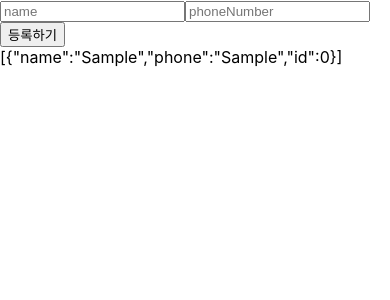
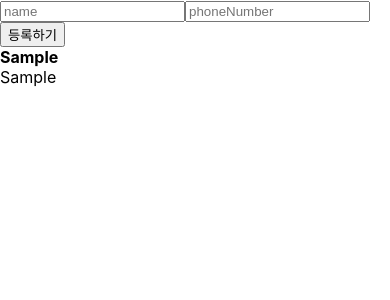
Before and after one commit to minjuice1/Inflearn, a React (Create React App) app in the folder contact-app/: page / in a window 390 px wide. Both pictures are taken after typing "Sample", "Sample" into the empty fields and a click on the button "등록하기". Shown: the top 300 px of the page. Built offline with nearby package versions, Linux system fonts and the light colour scheme.

Commit message:
add PhoneInfoList 컴포넌트를 생성하여 등록되는 데이터들을 리스트화

```diff
--- a/contact-app/src/App.js
+++ b/contact-app/src/App.js
@@ -1,5 +1,6 @@
 import React, { Component } from "react";
 import PhoneForm from "./components/PhoneForm";
+import PhoneInfoList from "./components/PhoneInfoList";
 
 class App extends Component {
 	// 고유한 값을 위해 id 변수 생성
@@ -30,8 +31,7 @@
 		return (
 			<div>
 				<PhoneForm onCreate={this.handleCreate} />
-				{/* 객체화하여 값이 잘 들어가고 있는지 확인 */}
-				{JSON.stringify(this.state.info)}
+				<PhoneInfoList data={this.state.info} />
 			</div>
 		);
 	}
--- /dev/null
+++ b/contact-app/src/components/PhoneInfo.js
@@ -0,0 +1,17 @@
+import React, { Component } from "react";
+
+class PhoneInfo extends Component {
+	render() {
+		const { name, phone, id } = this.props.info;
+		return (
+			<div>
+				<div>
+					<b>{name}</b>
+				</div>
+				<div>{phone}</div>
+			</div>
+		);
+	}
+}
+
+export default PhoneInfo;
--- /dev/null
+++ b/contact-app/src/components/PhoneInfoList.js
@@ -0,0 +1,20 @@
+import React, { Component } from "react";
+import PhoneInfo from "./PhoneInfo";
+
+class PhoneInfoList extends Component {
+	static defaultProps = {
+		data: [],
+	};
+
+	render() {
+		const { data } = this.props;
+
+		// data가 없을 경우 null을 return, 그렇지 않으면 error
+		// TypeError: Cannot read properties of undefined (reading 'map')
+		if (!data) return null;
+		const list = data.map((info) => <PhoneInfo info={info} key={info.id} />);
+		return <div>{list}</div>;
+	}
+}
+
+export default PhoneInfoList;
```
